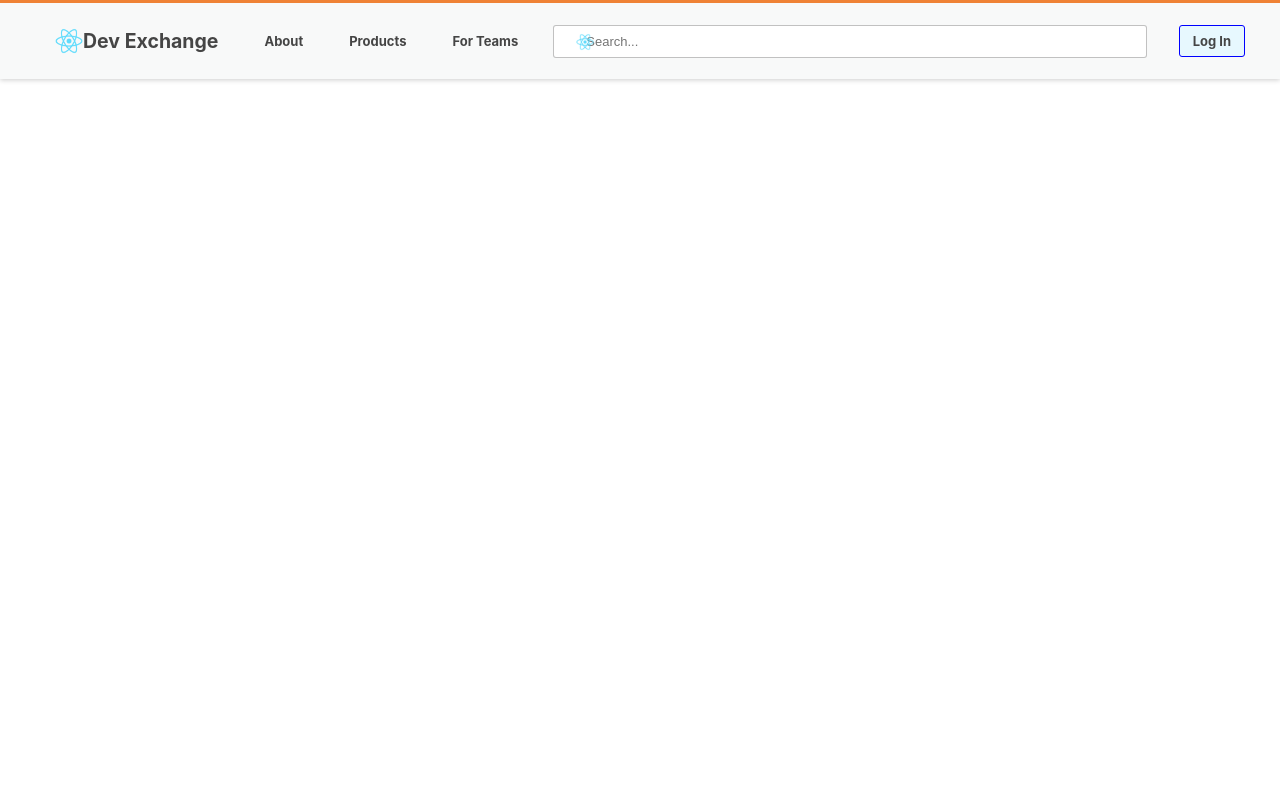
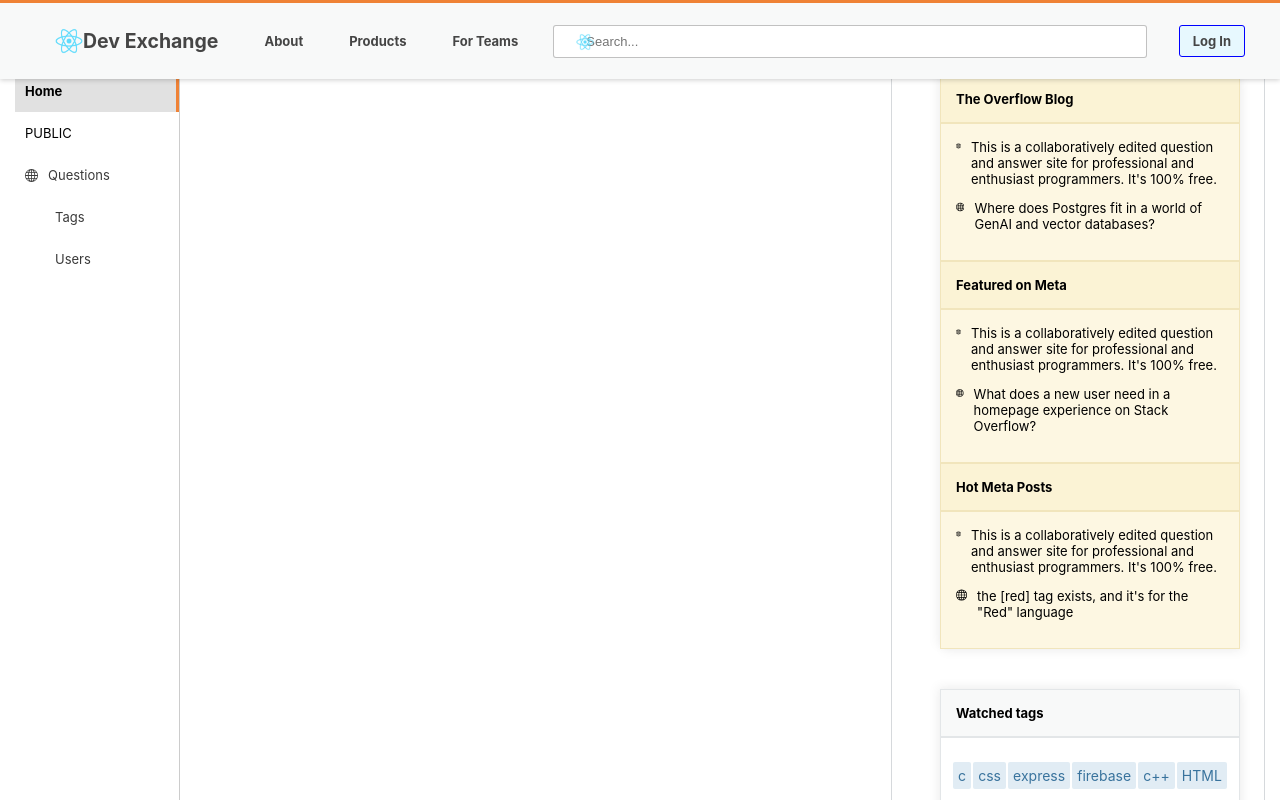
Before and after one commit to JyothiSwaroop07/DevExchange, a React (Create React App) app in the folder devexchange-app/devexchange-client/: page / in a window 1280 px wide. Shown: the top 800 px of the page. Built offline with nearby package versions, Linux system fonts and the light colour scheme.

Commit message:
sidebars done

```diff
--- a/devexchange-app/devexchange-client/package.json
+++ b/devexchange-app/devexchange-client/package.json
@@ -12,6 +12,7 @@
     "react": "^18.3.1",
     "react-copy-to-clipboard": "^5.1.0",
     "react-dom": "^18.3.1",
+    "react-icons": "^5.3.0",
     "react-redux": "^9.1.2",
     "react-router-dom": "^6.26.1",
     "react-scripts": "5.0.1",
--- a/devexchange-app/devexchange-client/src/App.css
+++ b/devexchange-app/devexchange-client/src/App.css
@@ -36,3 +36,21 @@
     transform: rotate(360deg);
   }
 }
+
+.home-container-1{
+  min-height: 100vh;
+  max-width:1250px;
+  width: 100%;
+  display: flex;
+  justify-content: space-between;
+  margin: 0% auto;
+}
+
+.home-container-2{
+  max-width: 1100px;
+  width:calc(100%-164px);
+  border:1px solid #d6d9dc;
+  padding: 24px;
+  box-sizing: border-box;
+
+}
--- a/devexchange-app/devexchange-client/src/components/Home/Home.jsx
+++ b/devexchange-app/devexchange-client/src/components/Home/Home.jsx
@@ -4,12 +4,14 @@ import LeftSidebar from "../LeftSidebar/LeftSidebar";
 import RightSidebar from "../RightSidebar/RightSidebar";
 import HomeMainbar from "../HomeMainbar/HomeMainbar";
 
+import '../../App.css'
+
 const Home = () => {
     return (
-        <div className="home-container1">
+        <div className="home-container-1">
 
             <LeftSidebar />
-            <div className="home-container2">
+            <div className="home-container-2">
                 <HomeMainbar />
                 <RightSidebar />
             </div>
--- /dev/null
+++ b/devexchange-app/devexchange-client/src/components/LeftSidebar/LeftSidebar.css
@@ -0,0 +1,43 @@
+.left-sidebar{
+    width:164px;
+    box-shadow: 1px 1px 0 rgba(0,0,0,0.2);
+    transition: box-shadow ease-in-out 0.1s transform ease-in-out 0.1s;
+    transform: translateZ(0);
+    box-sizing: border-box;
+    font-size: 13px;
+
+}
+
+.side-nav{
+    height: auto;
+    max-width: 100%;
+    position: sticky;
+    margin: 50px 0px;
+    padding: 20px 0px;
+}
+
+.side-nav-div div{
+    padding-left:10px;
+
+}
+
+.side-nav-links{
+    text-decoration: none;
+    color: #3a3a3a;
+    display: flex;
+    align-items: center;
+    justify-content: flex-start;
+    padding-left: 10px;
+}
+
+.side-nav-links:hover{
+    color: black;
+}
+
+.active{
+    font-weight: bolder;
+    color: black;
+    background-color: rgb(225,225,225);
+    border-right: solid 3px #ef8236;
+
+}
--- a/devexchange-app/devexchange-client/src/components/LeftSidebar/LeftSidebar.jsx
+++ b/devexchange-app/devexchange-client/src/components/LeftSidebar/LeftSidebar.jsx
@@ -1,9 +1,33 @@
 import React from "react";
+import './LeftSidebar.css'
+import {NavLink} from 'react-router-dom'
+import Globe from '../../assets/logo192.png'
+import { BsGlobe } from "react-icons/bs";
 
 const LeftSidebar = () => {
     return (
-        <>
-        </>
+        <div className="left-sidebar">
+            <nav className="side-nav">
+                <NavLink to="/" className="side-nav-links" activeClassName = "active">
+                    <p>Home</p>
+                </NavLink>
+                <div className="side-nav-div">
+                    <div>
+                        <p>PUBLIC</p>
+                    </div>
+                    <NavLink to="/Questions" className="side-nav-links" activeClassName = "active">
+                        <BsGlobe />
+                        <p style={{paddingLeft:"10px"}}> Questions </p>
+                    </NavLink>
+                    <NavLink to="/Tags" style={{paddingLeft:"40px"}} className="side-nav-links" activeClassName = "active">
+                        <p>Tags</p>
+                    </NavLink>
+                    <NavLink to="/users" style={{paddingLeft:"40px"}} className="side-nav-links" activeClassName = "active">
+                        <p>Users</p>
+                    </NavLink>
+                </div>
+            </nav>
+        </div>
     )
 }
 
--- a/devexchange-app/devexchange-client/src/components/Navbar/Navbar.css
+++ b/devexchange-app/devexchange-client/src/components/Navbar/Navbar.css
@@ -1,4 +1,4 @@
-nav{
+.main-nav{
     min-height: 50px;
     width: 100%;
     margin: 0% auto;
--- a/devexchange-app/devexchange-client/src/components/Navbar/Navbar.jsx
+++ b/devexchange-app/devexchange-client/src/components/Navbar/Navbar.jsx
@@ -12,7 +12,7 @@ const Navbar = () => {
     var User = null;
 
     return (
-        <nav>
+        <nav className="main-nav">
             <div className="navbar">
                 <Link to="/" className="nav-item nav-btn nav-logo">
                     <img src={logo} alt="logo" width="28"/>
--- /dev/null
+++ b/devexchange-app/devexchange-client/src/components/RightSidebar/RightSidebar.css
@@ -0,0 +1,74 @@
+.right-sidebar {
+    float: right;
+    width: 300px;
+    margin: 40px 0px 15px 24px;
+    font-size: 15px;
+  }
+
+  .widget {
+    margin-top: 10px;
+    box-shadow: 3px 3px 10px rgb(0 0 0 / 5%), -3px -3px 10px rgb(0 0 0 / 5%);
+  }
+
+  .widget h4 {
+    background-color: #fbf3d5;
+    margin: 0%;
+    padding: 15px;
+    border: solid 1px #f1e5bc;
+    font-size: 13px;
+  }
+
+  .right-sidebar-div-1 {
+    background-color: #fdf7e2;
+    padding: 15px;
+    border: solid 1px #f1e5bc;
+  }
+
+  .right-sidebar-div-1 .right-sidebar-div-2 {
+    display: flex;
+    align-items: flex-start;
+    justify-content: space-evenly;
+    font-size: 14px;
+  }
+
+  .right-sidebar-div-1 .right-sidebar-div-2 p {
+    padding-left: 10px;
+    margin-top: 0%;
+    font-size: 13px;
+  }
+
+  .widget-tags {
+    margin-top: 40px;
+    box-shadow: 3px 3px 10px rgb(0 0 0 / 5%), -3px -3px 10px rgb(0 0 0 / 5%);
+  }
+
+  .widget-tags h4 {
+    margin: 0%;
+    padding: 15px;
+    background-color: #f8f9f9;
+    border: solid 1px #e3e6e8;
+    font-size: 13px;
+  }
+
+  .widget-tags-div {
+    display: flex;
+    flex-flow: row wrap;
+    align-items: center;
+    justify-content: space-evenly;
+    border: solid 1px #e3e6e8;
+    padding: 10px;
+  }
+
+  .widget-tags-div p {
+    padding: 5px;
+    background-color: #e1ecf4;
+    color: #39739d;
+    border-radius: 2px;
+    font-size: 14px;
+  }
+
+  @media screen and (max-width: 1020px) {
+    .right-sidebar {
+      display: none;
+    }
+  }
--- a/devexchange-app/devexchange-client/src/components/RightSidebar/RightSidebar.jsx
+++ b/devexchange-app/devexchange-client/src/components/RightSidebar/RightSidebar.jsx
@@ -1,9 +1,15 @@
 import React from "react";
+import Widget from './Widget'
+import WidgetTags from "./WidgetTags";
+
+import './RightSidebar.css'
 
 const RightSidebar = () => {
     return (
-        <>
-        </>
+        <aside className="right-sidebar">
+            <Widget/>
+            <WidgetTags/>
+        </aside>
     )
 }
 
--- /dev/null
+++ b/devexchange-app/devexchange-client/src/components/RightSidebar/Widget.jsx
@@ -0,0 +1,46 @@
+import React from 'react'
+import './RightSidebar.css'
+import { BsGlobe } from "react-icons/bs";
+
+const Widget = () =>{
+    return(
+        <div className='widget'>
+            <h4>The Overflow Blog</h4>
+            <div className='right-sidebar-div-1' >
+                <div className='right-sidebar-div-2' >
+                    <BsGlobe />
+                    <p>This is a collaboratively edited question and answer site for professional and enthusiast programmers. It's 100% free.</p>
+                </div>
+                <div className='right-sidebar-div-2' >
+                    <BsGlobe />
+                    <p>Where does Postgres fit in a world of GenAI and vector databases?</p>
+                </div>
+            </div>
+            <h4>Featured on Meta</h4>
+            <div className='right-sidebar-div-1' >
+                <div className='right-sidebar-div-2' >
+                    <BsGlobe />
+                    <p>This is a collaboratively edited question and answer site for professional and enthusiast programmers. It's 100% free.</p>
+                </div>
+                <div className='right-sidebar-div-2' >
+                    <BsGlobe />
+                    <p>What does a new user need in a homepage experience on Stack Overflow?</p>
+                </div>
+            </div>
+            <h4>Hot Meta Posts</h4>
+            <div className='right-sidebar-div-1' >
+                <div className='right-sidebar-div-2' >
+                    <BsGlobe />
+                    <p>This is a collaboratively edited question and answer site for professional and enthusiast programmers. It's 100% free.</p>
+                </div>
+                <div className='right-sidebar-div-2' >
+                    <BsGlobe />
+                    <p>the [red] tag exists, and it's for the "Red" language</p>
+                </div>
+            </div>
+
+        </div>
+    )
+}
+
+export default Widget
--- /dev/null
+++ b/devexchange-app/devexchange-client/src/components/RightSidebar/WidgetTags.jsx
@@ -0,0 +1,20 @@
+import React from 'react'
+
+const WidgetTags = ()=>{
+
+    const tags = ['c','css','express','firebase','c++','HTML','Python','ReactJS','Java','express','mongodb','next.js']
+    return(
+        <div className='widget-tags' >
+            <h4>Watched tags</h4>
+            <div className='widget-tags-div' >
+                {
+                    tags.map((tag)=>(
+                        <p key = {tag}>{tag}</p>
+                    ))
+                }
+            </div>
+        </div>
+    )
+}
+
+export default WidgetTags
```
Also changed, not shown: 1 other file (tests, documents, lock files or other folders).
